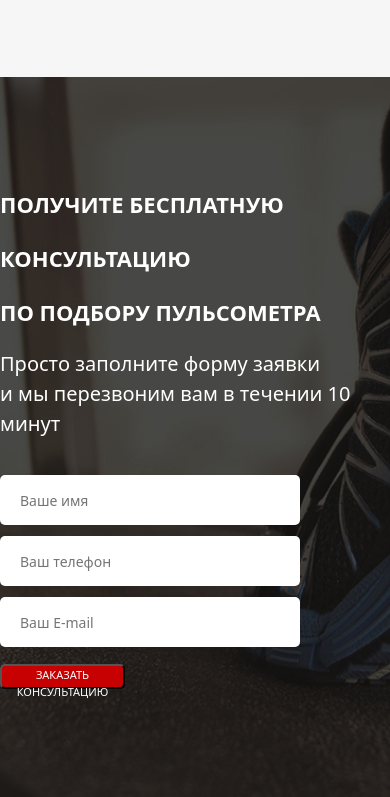
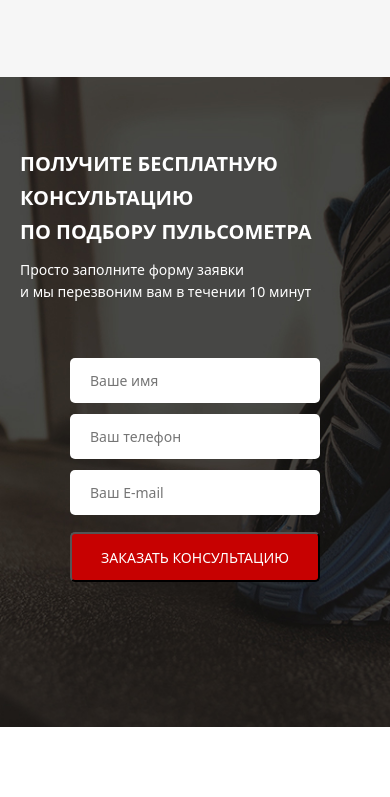
Before and after one commit to zetBEASTMODE/RunSmart_site, a website: page src/index.html in a window 390 px wide. Shown: the part 1476-2273 px from the top of the page. After the commit the page ends 2203 px from the top, so only its background shows below. Drawn offline with Linux system fonts and the light colour scheme.

Commit message:
adapted third block for mobile

```diff
--- a/src/sass/base/_media.scss
+++ b/src/sass/base/_media.scss
@@ -9,7 +9,20 @@
     .promo__wrapper {
         padding-right: 20px;
     }
+    .consultation {
+        &__descr {
+            font-size: 20px;
+            padding-left: 15px;
+        }
+    }
+    .title_left {
+        padding-left: 15px;
+    }
+    .feed-form {
+        padding-left: 15px;
+    }
 }
+
 @media (max-width: 991px) {
     .header {
         padding-right: 30px;
@@ -38,6 +51,20 @@
             max-width: 205px;
         }
     }
+    .consultation {
+        min-height: 650px;
+        &__descr {
+            padding-left: 20px;
+            font-size: 18px;
+        }
+    }
+    .title_left {
+        padding-left: 20px;
+        font-size: 30px;
+    }
+    .feed-form {
+        padding-left: 20px;
+    }
 }
 
 @media (max-width: 767px) {
@@ -65,6 +92,11 @@
             width: 250px;
             height: 50px;
             font-size: 16px;
+        }
+        &_submit {
+            width: 100%;
+            height: 45px;
+            font-size: 14px;
         }
     }
     .promo {
@@ -106,6 +138,22 @@
             font-size: 12px;
         }
     }
+    .consultation {
+        &__descr {
+            font-size: 16px;
+            line-height: 24px;
+        }
+    }
+    .title_left {
+        line-height: 38px;
+        font-size: 24px;
+    }
+    .feed-form {
+        width: 250px;
+        input {
+            height: 45px;
+        }
+    }
 }
 
 @media (max-width: 575px) {
@@ -130,6 +178,11 @@
             width: 200px;
             height: 40px;
             font-size: 13px;
+        }
+        &_submit {
+            width: 100%;
+            height: 50px;
+            font-size: 14px;
         }
     }
     .promo {
@@ -180,7 +233,22 @@
             height: 75px;
         }
     }
+    .consultation {
+        padding: 70px 0 50px 0;
+        &__descr {
+            font-size: 14px;
+            line-height: 22px;
+        }
+    }
     .title {
         font-size: 22px;
+        &_left {
+            font-size: 20px;
+            line-height: 34px;
+        }
+    }
+    .feed-form {
+        padding: 0;
+        margin: 55px auto;
     }
 }
--- a/src/sass/style.scss
+++ b/src/sass/style.scss
@@ -11,6 +11,6 @@
 @import 'blocks/buttons';
 @import 'blocks/privileges';
 @import 'blocks/titles';
-@import 'base/media';
 @import 'blocks/consultation';
 @import 'blocks/forms';
+@import 'base/media'; /* Всегда должен идти последним */
```
Also changed, not shown: src/css/style.min.css.
